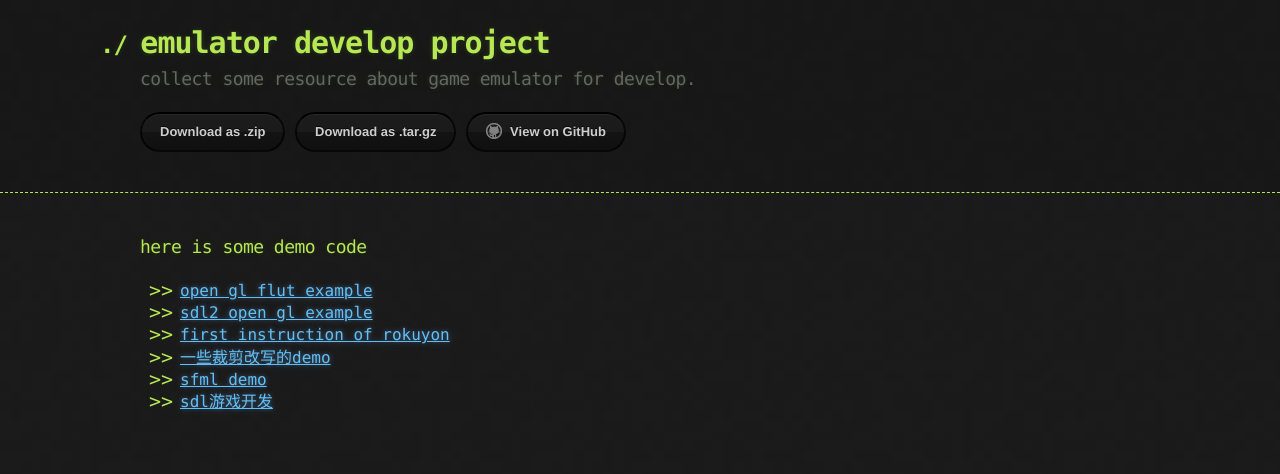
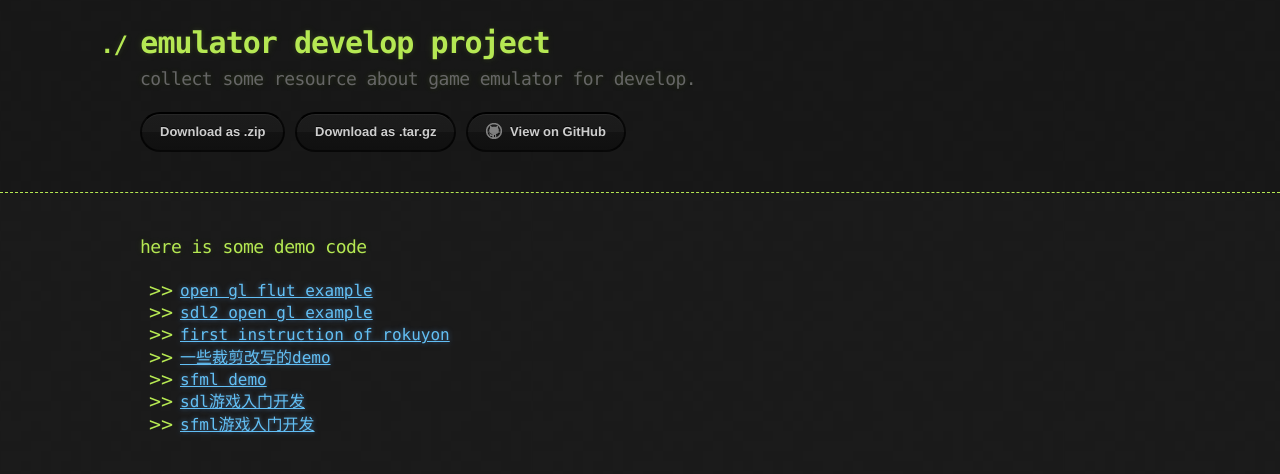
Before and after one commit to jinjiacun123/jinjiacun123.github.io, a Jekyll site: the page built from docs/demo/index.md, in a window 1280 px wide. Shown: the top 474 px of the page. Built offline with Jekyll 4.4.1, drawn with Linux system fonts in a browser that asks for light colours; our own code applies the rules of GitHub Pages for plain Markdown files.

Commit message:
Update index.md

```diff
--- a/docs/demo/index.md
+++ b/docs/demo/index.md
@@ -4,4 +4,5 @@
 * [first instruction of rokuyon](get_rokuyon_first_instruction.md)
 * [一些裁剪改写的demo](https://github.com/jinjiacun123/jemulator)
 * [sfml demo](sfml_demo.md)
-* [sdl游戏开发](https://gitee.com/jimcucu/sdl_game_development)
+* [sdl游戏入门开发](https://gitee.com/jimcucu/sdl_game_development)
+* [sfml游戏入门开发](https://gitee.com/jimcucu/sfml_game_development)
```
